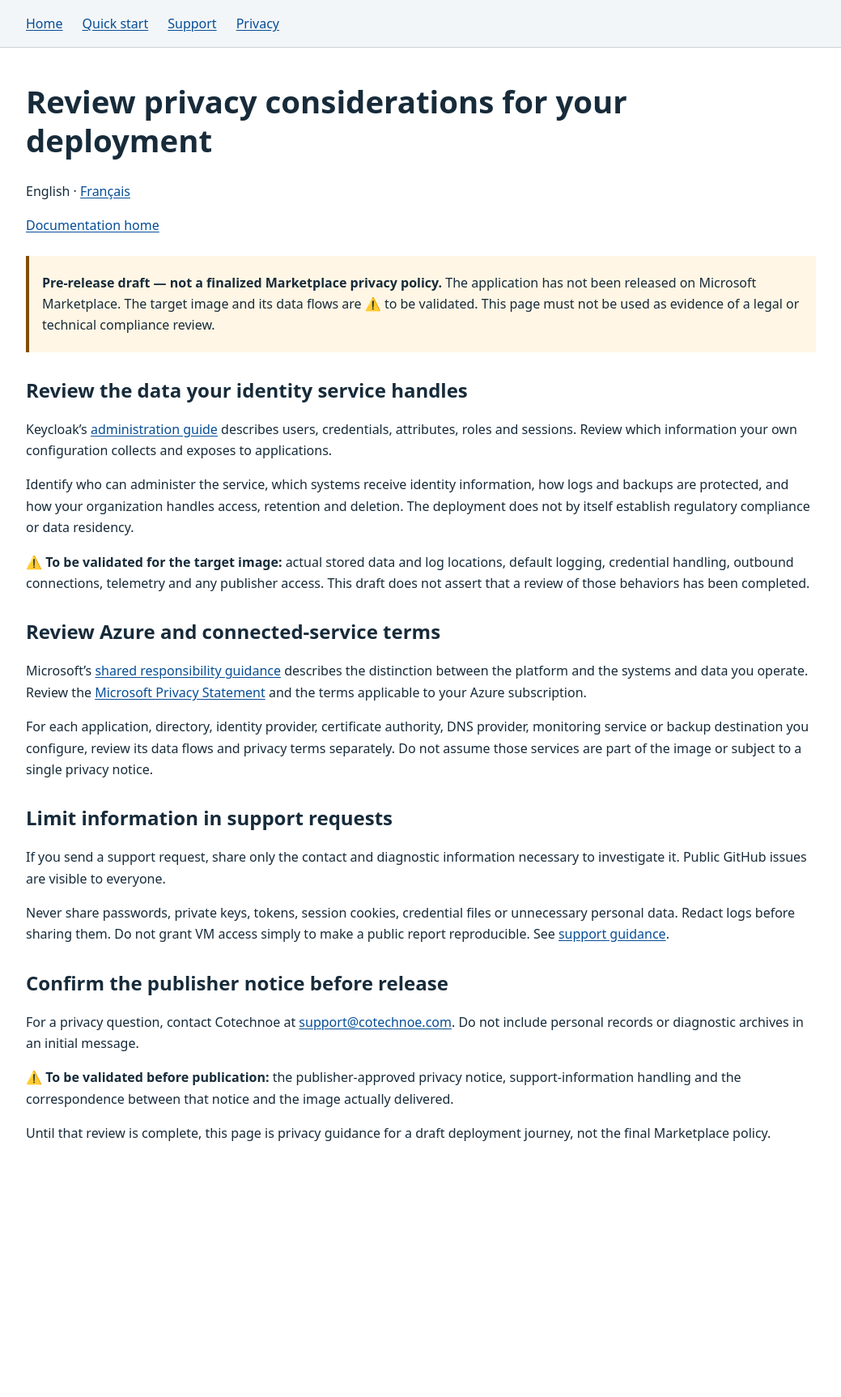
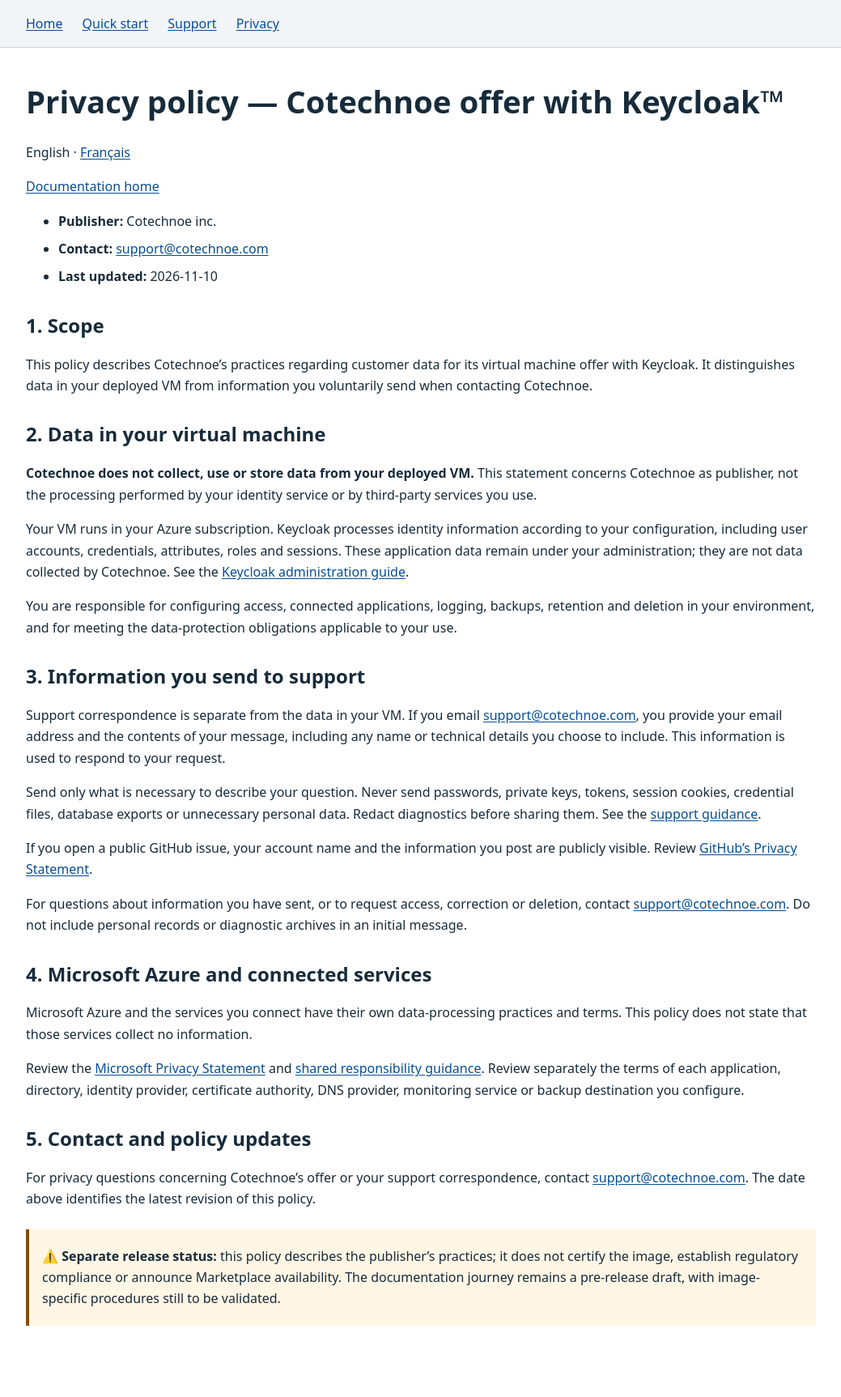
Before and after one commit to Cotechnoe/keycloak-azure-marketplace-docs, a Jekyll site: the page built from PRIVACY.md, in a window 1280 px wide. Shown: the whole page at 81% size, without its empty margins (120-1159 px from the left). Built offline with Jekyll 4.4.1, drawn with Linux system fonts in a browser that asks for light colours; before the commit the page ends 1493 px from its top, so only the background shows below that.

Commit message:
docs: update bilingual privacy policies (ADR 603)
Co-authored-by: Copilot <223556219+Copilot@users.noreply.github.com>

```diff
--- a/PRIVACY.md
+++ b/PRIVACY.md
@@ -1,38 +1,46 @@
 ---
-title: Review privacy considerations for your deployment
+title: Privacy policy — Cotechnoe offer with Keycloak™
 ---
-# Review privacy considerations for your deployment
+# Privacy policy — Cotechnoe offer with Keycloak™
 
 English · [Français](PRIVACY-fr.md)
 
 [Documentation home](README.md)
 
-> **Pre-release draft — not a finalized Marketplace privacy policy.** The application has not been released on Microsoft Marketplace. The target image and its data flows are ⚠️ to be validated. This page must not be used as evidence of a legal or technical compliance review.
+- **Publisher:** Cotechnoe inc.
+- **Contact:** [support@cotechnoe.com](mailto:support@cotechnoe.com)
+- **Last updated:** 2026-11-10
 
-## Review the data your identity service handles
+## 1. Scope
 
-Keycloak's [administration guide](https://www.keycloak.org/docs/latest/server_admin/index.html) describes users, credentials, attributes, roles and sessions. Review which information your own configuration collects and exposes to applications.
+This policy describes Cotechnoe's practices regarding customer data for its virtual machine offer with Keycloak. It distinguishes data in your deployed VM from information you voluntarily send when contacting Cotechnoe.
 
-Identify who can administer the service, which systems receive identity information, how logs and backups are protected, and how your organization handles access, retention and deletion. The deployment does not by itself establish regulatory compliance or data residency.
+## 2. Data in your virtual machine
 
-**⚠️ To be validated for the target image:** actual stored data and log locations, default logging, credential handling, outbound connections, telemetry and any publisher access. This draft does not assert that a review of those behaviors has been completed.
+**Cotechnoe does not collect, use or store data from your deployed VM.** This statement concerns Cotechnoe as publisher, not the processing performed by your identity service or by third-party services you use.
 
-## Review Azure and connected-service terms
+Your VM runs in your Azure subscription. Keycloak processes identity information according to your configuration, including user accounts, credentials, attributes, roles and sessions. These application data remain under your administration; they are not data collected by Cotechnoe. See the [Keycloak administration guide](https://www.keycloak.org/docs/latest/server_admin/index.html).
 
-Microsoft's [shared responsibility guidance](https://learn.microsoft.com/en-us/azure/security/fundamentals/shared-responsibility) describes the distinction between the platform and the systems and data you operate. Review the [Microsoft Privacy Statement](https://www.microsoft.com/en-us/privacy/privacystatement) and the terms applicable to your Azure subscription.
+You are responsible for configuring access, connected applications, logging, backups, retention and deletion in your environment, and for meeting the data-protection obligations applicable to your use.
 
-For each application, directory, identity provider, certificate authority, DNS provider, monitoring service or backup destination you configure, review its data flows and privacy terms separately. Do not assume those services are part of the image or subject to a single privacy notice.
+## 3. Information you send to support
 
-## Limit information in support requests
+Support correspondence is separate from the data in your VM. If you email [support@cotechnoe.com](mailto:support@cotechnoe.com), you provide your email address and the contents of your message, including any name or technical details you choose to include. This information is used to respond to your request.
 
-If you send a support request, share only the contact and diagnostic information necessary to investigate it. Public GitHub issues are visible to everyone.
+Send only what is necessary to describe your question. Never send passwords, private keys, tokens, session cookies, credential files, database exports or unnecessary personal data. Redact diagnostics before sharing them. See the [support guidance](SUPPORT.md).
 
-Never share passwords, private keys, tokens, session cookies, credential files or unnecessary personal data. Redact logs before sharing them. Do not grant VM access simply to make a public report reproducible. See [support guidance](SUPPORT.md).
+If you open a public GitHub issue, your account name and the information you post are publicly visible. Review [GitHub's Privacy Statement](https://docs.github.com/en/site-policy/privacy-policies/github-general-privacy-statement).
 
-## Confirm the publisher notice before release
+For questions about information you have sent, or to request access, correction or deletion, contact [support@cotechnoe.com](mailto:support@cotechnoe.com). Do not include personal records or diagnostic archives in an initial message.
 
-For a privacy question, contact Cotechnoe at [support@cotechnoe.com](mailto:support@cotechnoe.com). Do not include personal records or diagnostic archives in an initial message.
+## 4. Microsoft Azure and connected services
 
-**⚠️ To be validated before publication:** the publisher-approved privacy notice, support-information handling and the correspondence between that notice and the image actually delivered.
+Microsoft Azure and the services you connect have their own data-processing practices and terms. This policy does not state that those services collect no information.
 
-Until that review is complete, this page is privacy guidance for a draft deployment journey, not the final Marketplace policy.
+Review the [Microsoft Privacy Statement](https://www.microsoft.com/en-us/privacy/privacystatement) and [shared responsibility guidance](https://learn.microsoft.com/en-us/azure/security/fundamentals/shared-responsibility). Review separately the terms of each application, directory, identity provider, certificate authority, DNS provider, monitoring service or backup destination you configure.
+
+## 5. Contact and policy updates
+
+For privacy questions concerning Cotechnoe's offer or your support correspondence, contact [support@cotechnoe.com](mailto:support@cotechnoe.com). The date above identifies the latest revision of this policy.
+
+> **⚠️ Separate release status:** this policy describes the publisher's practices; it does not certify the image, establish regulatory compliance or announce Marketplace availability. The documentation journey remains a pre-release draft, with image-specific procedures still to be validated.
```
Also changed, not shown: PRIVACY-fr.md (+25 -17 lines).
